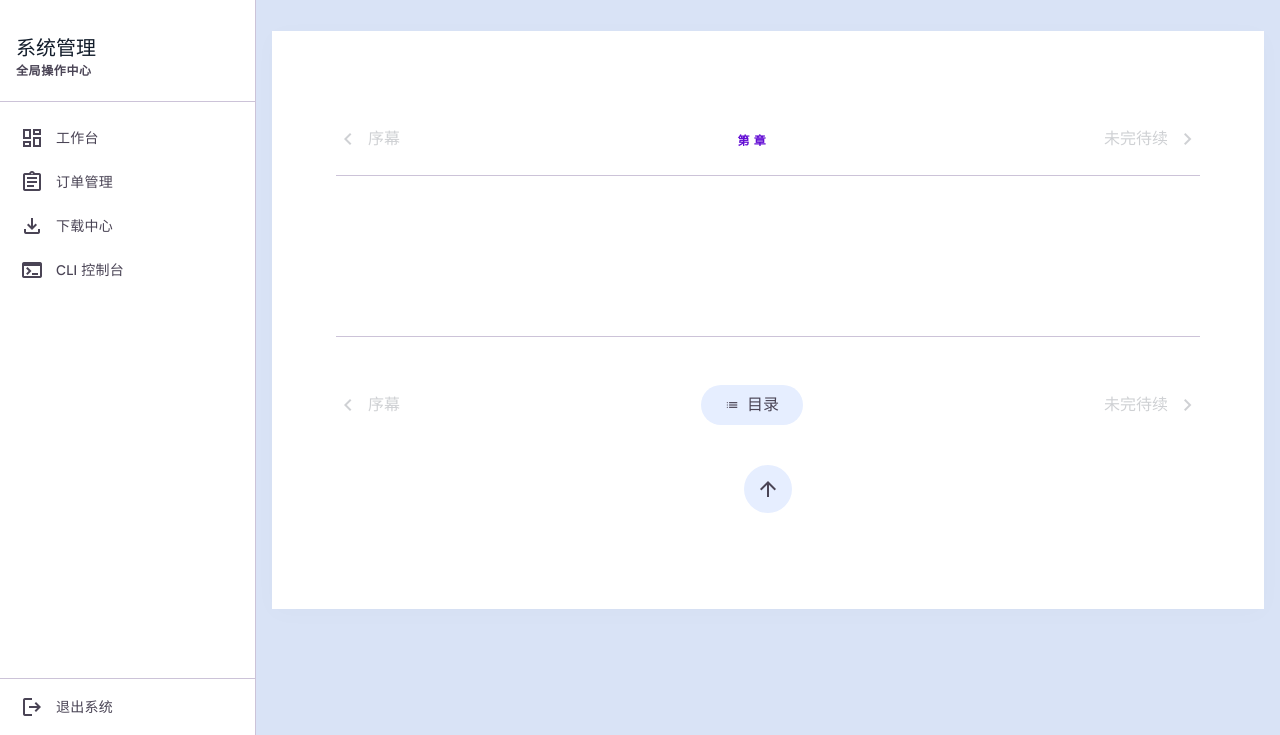
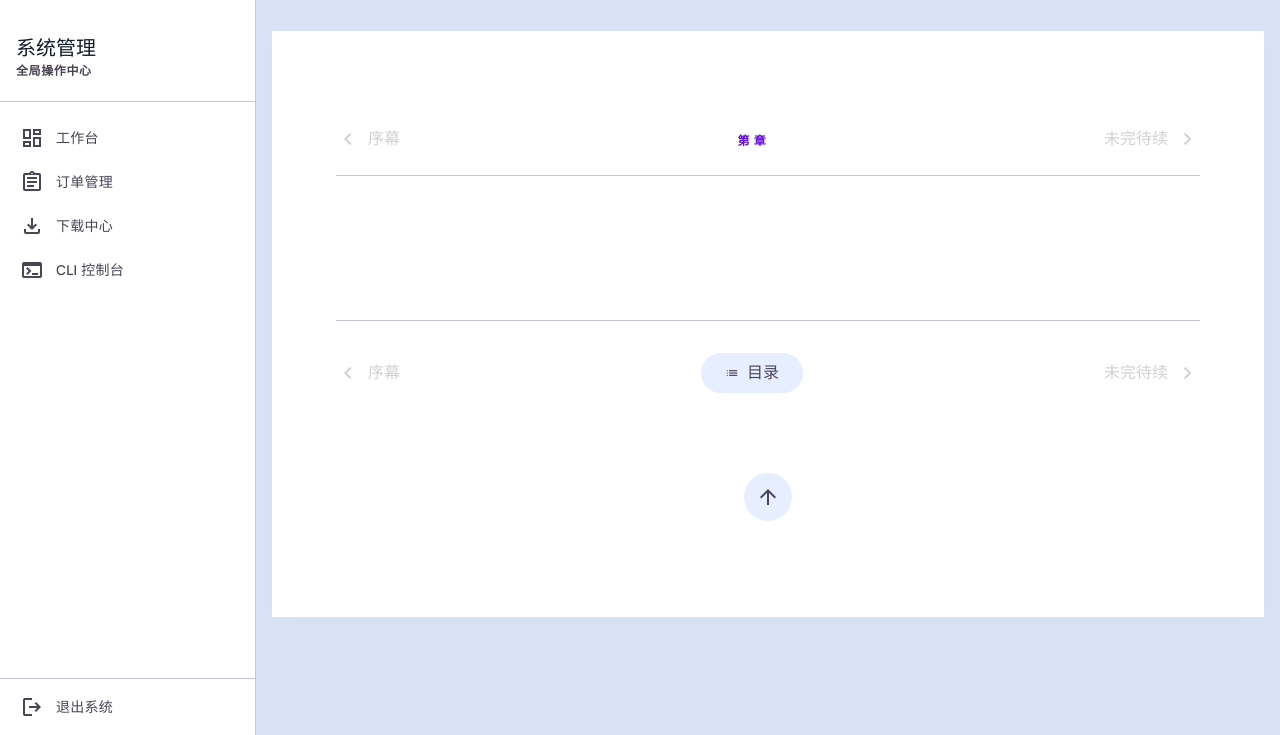
Before and after one commit to 1989zj/zj-matrix, a Python web app: template templates/chapter.html in a window 1280 px wide. Shown: the part 65-800 px from the top of the page. Run offline with Jinja, Linux system fonts and the light colour scheme; the template is opened without the code that fills it, so the values that code supplies are empty; some libraries are stand-ins or nearby versions.

Commit message:
fix: 底部导航移至正文结尾处，章末说明之后

```diff
--- a/templates/chapter.html
+++ b/templates/chapter.html
@@ -36,25 +36,12 @@
         <h1 class="font-headline-lg text-headline-lg text-on-surface mb-12 text-center">{{ chapter.title }}</h1>
 
         <!-- Reading Content -->
-        <div class="font-body-lg text-body-lg text-on-surface leading-loose space-y-8 mb-16">
+        <div class="font-body-lg text-body-lg text-on-surface leading-loose space-y-8 mb-12">
             {{ chapter.content|safe }}
         </div>
 
-        <!-- End Notes -->
-        {% if chapter.chapterEndNotes %}
-        <div class="bg-surface-container-low p-8 rounded-3xl border border-outline-variant/30 mb-16">
-            <h4 class="font-label-sm text-label-sm text-primary uppercase mb-4 font-bold tracking-widest flex items-center gap-2">
-                <span class="material-symbols-outlined text-[16px]">history_edu</span>
-                本章伏笔与钩子
-            </h4>
-            <div class="font-body-md text-body-md text-on-surface-variant leading-relaxed whitespace-pre-wrap italic opacity-80">
-                {{ chapter.chapterEndNotes }}
-            </div>
-        </div>
-        {% endif %}
-
-        <!-- Bottom Navigation -->
-        <div class="flex justify-between items-center pt-12 pb-4 border-t border-outline-variant">
+        <!-- Bottom Nav: 紧贴正文结尾 -->
+        <div class="flex justify-between items-center pt-8 pb-8 mb-6 border-t border-outline-variant">
             {% if prev %}
             <a href="{{ url_for('novel.chapter_read', slug=slug, num=prev.num) }}" class="text-on-surface-variant hover:text-primary flex items-center gap-2 font-label-md transition-colors no-underline">
                 <span class="material-symbols-outlined">chevron_left</span> 上一章
@@ -80,6 +67,19 @@
             {% endif %}
         </div>
 
+        <!-- End Notes -->
+        {% if chapter.chapterEndNotes %}
+        <div class="bg-surface-container-low p-8 rounded-3xl border border-outline-variant/30 mb-16">
+            <h4 class="font-label-sm text-label-sm text-primary uppercase mb-4 font-bold tracking-widest flex items-center gap-2">
+                <span class="material-symbols-outlined text-[16px]">history_edu</span>
+                本章伏笔与钩子
+            </h4>
+            <div class="font-body-md text-body-md text-on-surface-variant leading-relaxed whitespace-pre-wrap italic opacity-80">
+                {{ chapter.chapterEndNotes }}
+            </div>
+        </div>
+        {% endif %}
+
         <!-- Footer Actions -->
         <div class="flex justify-center gap-4 pt-6">
             <button onclick="window.scrollTo({top: 0, behavior: 'smooth'})" class="w-12 h-12 rounded-full bg-surface-container flex items-center justify-center text-on-surface-variant hover:bg-primary-container hover:text-primary transition-all">
```
